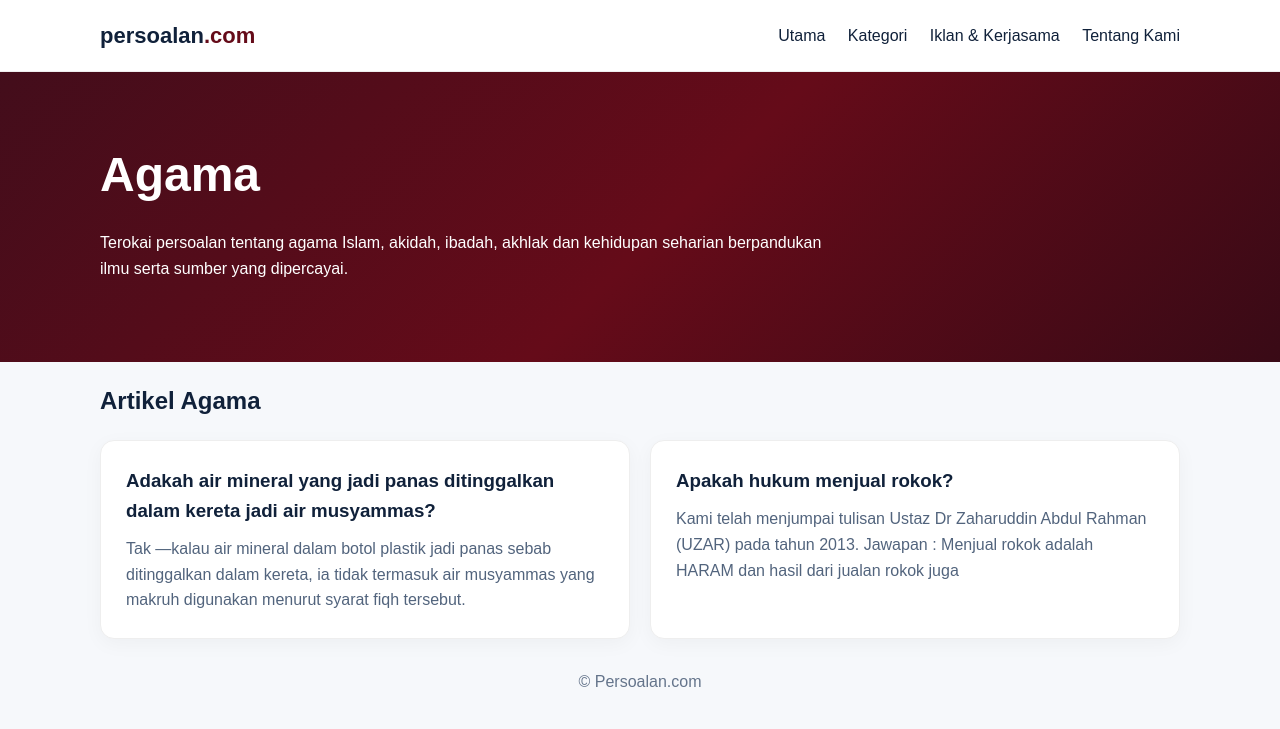
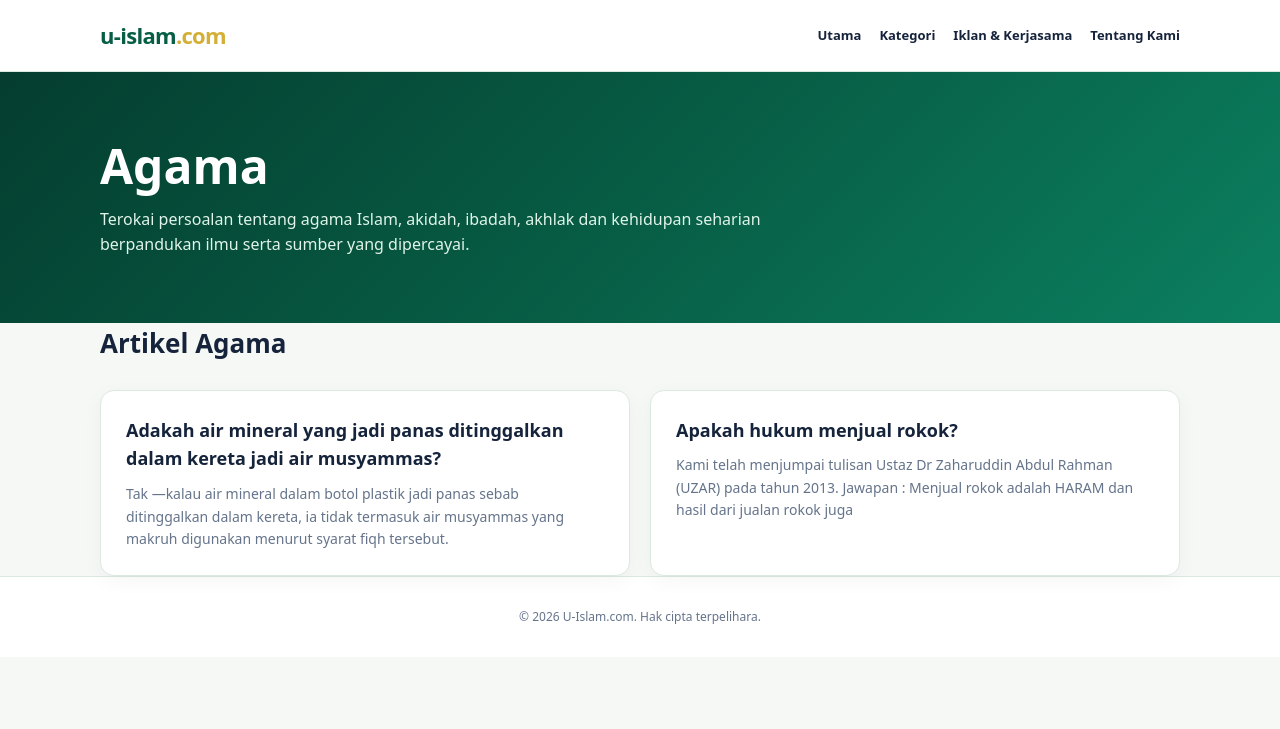
Before and after one commit to persoalan/u-islam, an Eleventy site: page content/kategori/agama.md in a window 1280 px wide. Built offline with nearby package versions, Linux system fonts and the light colour scheme; Eleventy itself is replaced by a stand-in of ours; files that its build step writes are made by us from their sources.

Commit message:
Update category.njk

```diff
--- a/_includes/category.njk
+++ b/_includes/category.njk
@@ -4,66 +4,185 @@
 <head>
   <meta charset="UTF-8">
   <meta name="viewport" content="width=device-width, initial-scale=1">
-  <title>{{ name }} | Persoalan.com</title>
+
+  <title>{{ name }} | U-Islam.com</title>
   <meta name="description" content="{{ description }}">
+  <link rel="canonical" href="https://u-islam.com{{ page.url }}">
+  <link rel="icon" href="/favicon.ico" sizes="any">
+
   <style>
     :root {
-      --maroon: #650B19;
-      --dark: #430D1B;
+      --green: #075E45;
+      --green-dark: #043D2F;
+      --gold: #D4AF37;
+      --ink: #15233b;
+      --muted: #65748b;
+      --bg: #f5f8f5;
+      --border: #dce9e1;
     }
+
     * { box-sizing: border-box; }
+
     body {
       margin: 0;
-      font-family: Arial, sans-serif;
-      color: #10213a;
-      background: #f6f8fb;
+      font-family: system-ui, -apple-system,
+        BlinkMacSystemFont, "Segoe UI", sans-serif;
+      color: var(--ink);
+      background: var(--bg);
       line-height: 1.6;
     }
-    .wrap { max-width: 1120px; margin: auto; padding: 0 20px; }
-    header { background: white; border-bottom: 1px solid #eee; }
+
+    a { color: inherit; text-decoration: none; }
+
+    .wrap {
+      max-width: 1120px;
+      margin: auto;
+      padding: 0 20px;
+    }
+
+    header {
+      background: white;
+      border-bottom: 1px solid var(--border);
+    }
+
     .nav {
-      display: flex; justify-content: space-between;
-      align-items: center; padding: 18px 20px;
-      flex-wrap: wrap; gap: 16px;
+      display: flex;
+      justify-content: space-between;
+      align-items: center;
+      padding: 18px 20px;
+      flex-wrap: wrap;
+      gap: 16px;
     }
-    .logo { font-weight: 800; font-size: 22px; color: #10213a; text-decoration: none; }
-    .logo span { color: var(--maroon); }
-    nav a { margin-left: 18px; color: #10213a; text-decoration: none; }
+
+    .logo {
+      font-weight: 850;
+      font-size: 22px;
+      color: var(--green);
+      letter-spacing: -.7px;
+    }
+
+    .logo span { color: var(--gold); }
+
+    nav {
+      display: flex;
+      flex-wrap: wrap;
+      gap: 18px;
+    }
+
+    nav a {
+      font-size: 13px;
+      font-weight: 600;
+    }
+
+    nav a:hover { color: var(--green); }
+
     .hero {
       padding: 65px 0;
       color: white;
-      background: linear-gradient(135deg,#430D1B 0%,#650B19 52%,#390A16 100%);
+      background: linear-gradient(
+        135deg,
+        #043D2F 0%,
+        #075E45 52%,
+        #0B8060 100%
+      );
     }
-    h1 { font-size: clamp(32px,5vw,48px); margin: 0 0 12px; }
-    .hero p { max-width: 750px; }
-    main { padding: 50px 0; }
+
+    h1 {
+      font-size: clamp(32px, 5vw, 48px);
+      margin: 0 0 12px;
+      line-height: 1.2;
+    }
+
+    .hero p {
+      max-width: 750px;
+      color: #e0f4e9;
+      margin: 0;
+    }
+
+    main { padding: 50px 20px; }
+
+    main h2 {
+      font-size: 26px;
+      margin: 0 0 25px;
+    }
+
     .grid {
       display: grid;
-      grid-template-columns: repeat(auto-fit,minmax(270px,1fr));
+      grid-template-columns:
+        repeat(auto-fit, minmax(270px, 1fr));
       gap: 20px;
     }
+
     .card {
+      display: block;
       background: white;
-      border: 1px solid #eee;
+      border: 1px solid var(--border);
       border-radius: 14px;
       padding: 25px;
-      text-decoration: none;
       color: inherit;
       box-shadow: 0 5px 20px rgba(0,0,0,.04);
+      transition: .2s ease;
     }
-    .card:hover { border-color: var(--maroon); }
-    .card h3 { margin: 0 0 10px; }
-    .card p { color: #52647d; margin: 0; }
-    footer { text-align: center; padding: 30px; color: #64748b; }
+
+    .card:hover {
+      transform: translateY(-3px);
+      border-color: var(--gold);
+      box-shadow: 0 10px 25px rgba(0,0,0,.08);
+    }
+
+    .card h3 {
+      margin: 0 0 10px;
+      font-size: 18px;
+    }
+
+    .card p {
+      color: var(--muted);
+      margin: 0;
+      font-size: 14px;
+    }
+
+    .empty {
+      padding: 30px;
+      background: white;
+      border: 1px solid var(--border);
+      border-radius: 12px;
+      color: var(--muted);
+    }
+
+    footer {
+      text-align: center;
+      padding: 30px 20px;
+      color: var(--muted);
+      background: white;
+      border-top: 1px solid var(--border);
+      font-size: 12px;
+    }
+
+    @media (max-width: 600px) {
+      .nav {
+        flex-direction: column;
+        gap: 10px;
+      }
+
+      nav { justify-content: center; }
+
+      .hero { padding: 50px 0; }
+
+      main { padding: 35px 20px; }
+    }
   </style>
 </head>
+
 <body>
+
 <header>
   <div class="wrap nav">
-      <a class="logo" href="/">persoalan<span>.com</span></a>
-      <nav>
+    <a class="logo" href="/">u-islam<span>.com</span></a>
+
+    <nav aria-label="Navigasi utama">
       <a href="/">Utama</a>
       <a href="/#kategori">Kategori</a>
+
       {% for item in collections.halaman | sort(attribute="data.menu_order") %}
         {% if item.data.show_in_menu %}
           <a href="{{ item.url }}">{{ item.data.title }}</a>
@@ -82,19 +201,44 @@
 
 <main class="wrap">
   <h2>Artikel {{ name }}</h2>
+
+  {% set categoryName = name %}
+  {% set jumlahArtikel = 0 %}
+
   <div class="grid">
-      {% set categoryName = name %}
     {% for post in collections.artikel | reverse %}
       {% if post.data.category == categoryName %}
+        {% set jumlahArtikel = jumlahArtikel + 1 %}
+
         <a class="card" href="{{ post.url }}">
           <h3>{{ post.data.title }}</h3>
-            <p>{{ post.data.description or post.data.summary or "Baca artikel penuh." }}</p>
+          <p>
+            {{ post.data.description
+               or post.data.summary
+               or "Baca artikel penuh." }}
+          </p>
         </a>
       {% endif %}
     {% endfor %}
   </div>
+
+  {% if jumlahArtikel == 0 %}
+    <div class="empty">
+      Belum ada artikel dalam kategori ini.
+      Nantikan perkongsian ilmu yang akan datang.
+    </div>
+  {% endif %}
 </main>
 
-  <footer>© Persoalan.com</footer>
+<footer>
+  © <span id="year">2026</span>
+  U-Islam.com. Hak cipta terpelihara.
+</footer>
+
+<script>
+  document.getElementById('year').textContent =
+    new Date().getFullYear();
+</script>
+
 </body>
 </html>
```
Lines whose indentation alone changed are shown as unchanged.
